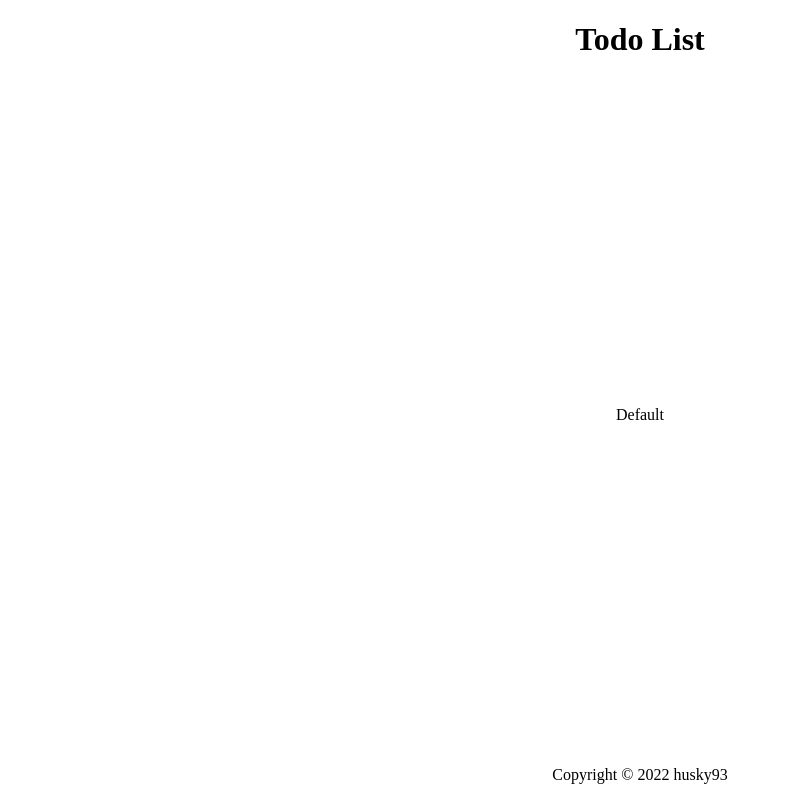
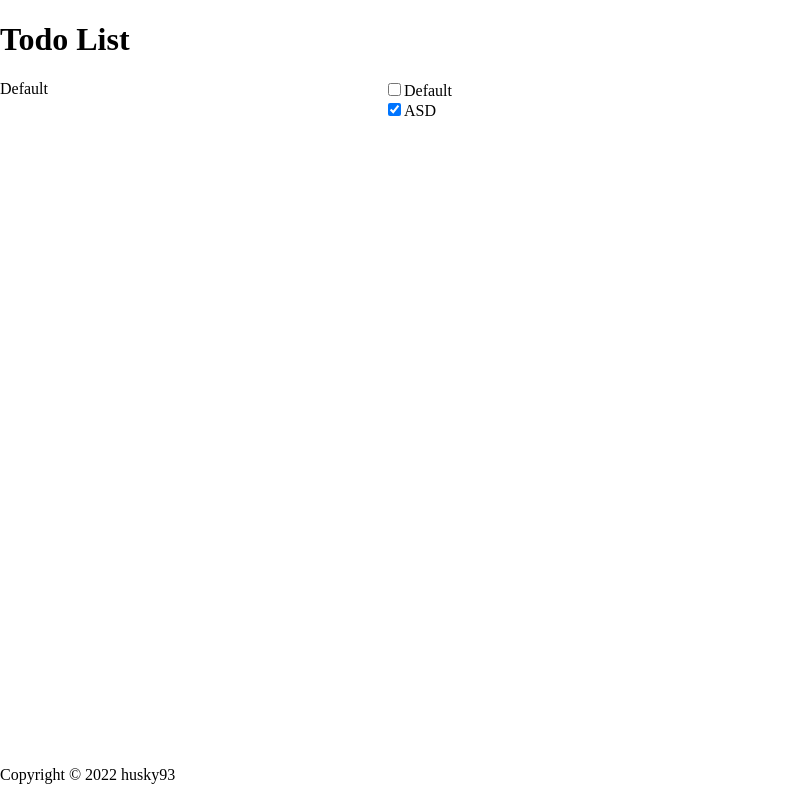
Before and after one commit to husky93/todo-list, a website built with webpack: page dist/index.html in a window 1280 px wide. Shown: the whole page, without its empty margins (0-790 px from the left). Built offline with nearby package versions, Linux system fonts and the light colour scheme.

Commit message:
Render initial todo list

```diff
--- a/src/assets/style.css
+++ b/src/assets/style.css
@@ -6,7 +6,23 @@ body {
     justify-content: space-between;
 }
 
-header, main, footer {
+.wrapper {
     max-width: 1296px;
     margin: 0 auto;
 }
+
+.main {
+    flex: 1;
+}
+
+.wrapper--main {
+    display: flex;
+}
+
+.menu {
+ flex: 1 30%;
+}
+
+.content {
+    flex: 1 70%;
+}
--- a/src/index.js
+++ b/src/index.js
@@ -5,6 +5,7 @@ import {Project, projectList} from './modules/project';
 
 const defaultProject = Project('Default', [Todo('Default', 'Default description', '11-11-2022', 1)]);
 const newTodo = Todo('ASD', 'Default description', '11-11-2022', 2);
+newTodo.isDone = true;
 defaultProject.addTodo(newTodo);
 projectList.push(defaultProject);
 
--- a/src/modules/ui.js
+++ b/src/modules/ui.js
@@ -2,37 +2,66 @@ import {projectList} from './project';
 
 const ui = (() => {
     const _main = document.querySelector('main');
+    const _mainWrapper = document.querySelector('.wrapper--main');
 
     const createTemplate = () => {
         _createHeader();
         _createFooter();
         _createMenu();
+        ui.createWrapper(['content'], _mainWrapper, 'div');
+        _renderInitial();
     };
 
     const _createHeader = () => {
         const body = document.querySelector('body');
         const header = document.createElement('header')
-        ui.createHeading(['logo'], header, 'h1', 'Todo List');
+        const wrapper = createWrapper(['wrapper'], header, 'div');
+        ui.createHeading(['logo'], wrapper, 'h1', 'Todo List');
         body.insertBefore(header, _main)
     }
 
     const _createFooter = () => {
         const footer = document.createElement('footer');
-        ui.createParagraph(['text--footer'], footer, 'Copyright © 2022 husky93');
+        const wrapper = createWrapper(['wrapper'], footer, 'div');
+        ui.createParagraph(['text--footer'], wrapper, 'Copyright © 2022 husky93');
         _main.after(footer);
     }
 
     const _createMenu = () => {
-        const menu = createWrapper(['menu'], _main, 'aside');
-        const nav = createWrapper(['navbar'], _main, 'nav');
+        const menu = createWrapper(['menu'], _mainWrapper, 'aside');
+        const nav = createWrapper(['navbar'], menu, 'nav');
         _createProjectList(nav);
-        menu.appendChild(nav);
-        _main.appendChild(menu);
-        ui.renderProjectList();
+    }
+
+    const _createCheckmark = ([...classList], parent, text, checked) => {
+        const formCheck = createWrapper(['form-check'], parent, 'div');
+        const input = document.createElement('input');
+        const label = document.createElement('label');
+
+        classList.forEach(item => formCheck.classList.add(item));
+
+        input.type = 'checkbox';
+        checked ? input.checked = true : input.checked = false
+
+        label.textContent = text;
+
+        formCheck.append(input, label);
     }
 
     const _createProjectList = (nav) => {
         ui.createWrapper(['project-list'], nav, 'div');
+    }
+
+    const _createTodo = (Todo, parent) => {
+        const todoWrapper = ui.createWrapper(['container', 'todo'], parent, 'div');
+        _createCheckmark(['form-check'], todoWrapper, Todo.title, Todo.isDone);
+        todoWrapper.dataset.id = Todo.id;
+
+    }
+
+    const _renderInitial = () => {
+        ui.renderProjectList();
+        ui.renderTodos(projectList[0]);
     }
 
     const renderProjectList = () => {
@@ -45,6 +74,18 @@ const ui = (() => {
         projectList.forEach((item, index) => {
             const project = ui.createLink(['project-link'], container, item.title);
             project.dataset.id = index;
+        })
+    }
+
+    const renderTodos = (project) => {
+        const content = document.querySelector('.content');
+
+        while(content.lastElementChild) {
+            content.removeChild(content.lastElementChild);
+        }
+
+        project.todoList.forEach(item => {
+            _createTodo(item, content);
         })
     }
 
@@ -83,7 +124,8 @@ const ui = (() => {
         createHeading,
         createParagraph,
         createWrapper,
-        renderProjectList
+        renderProjectList,
+        renderTodos
     }
 })();
 
```
Also changed, not shown: dist/index.html.
